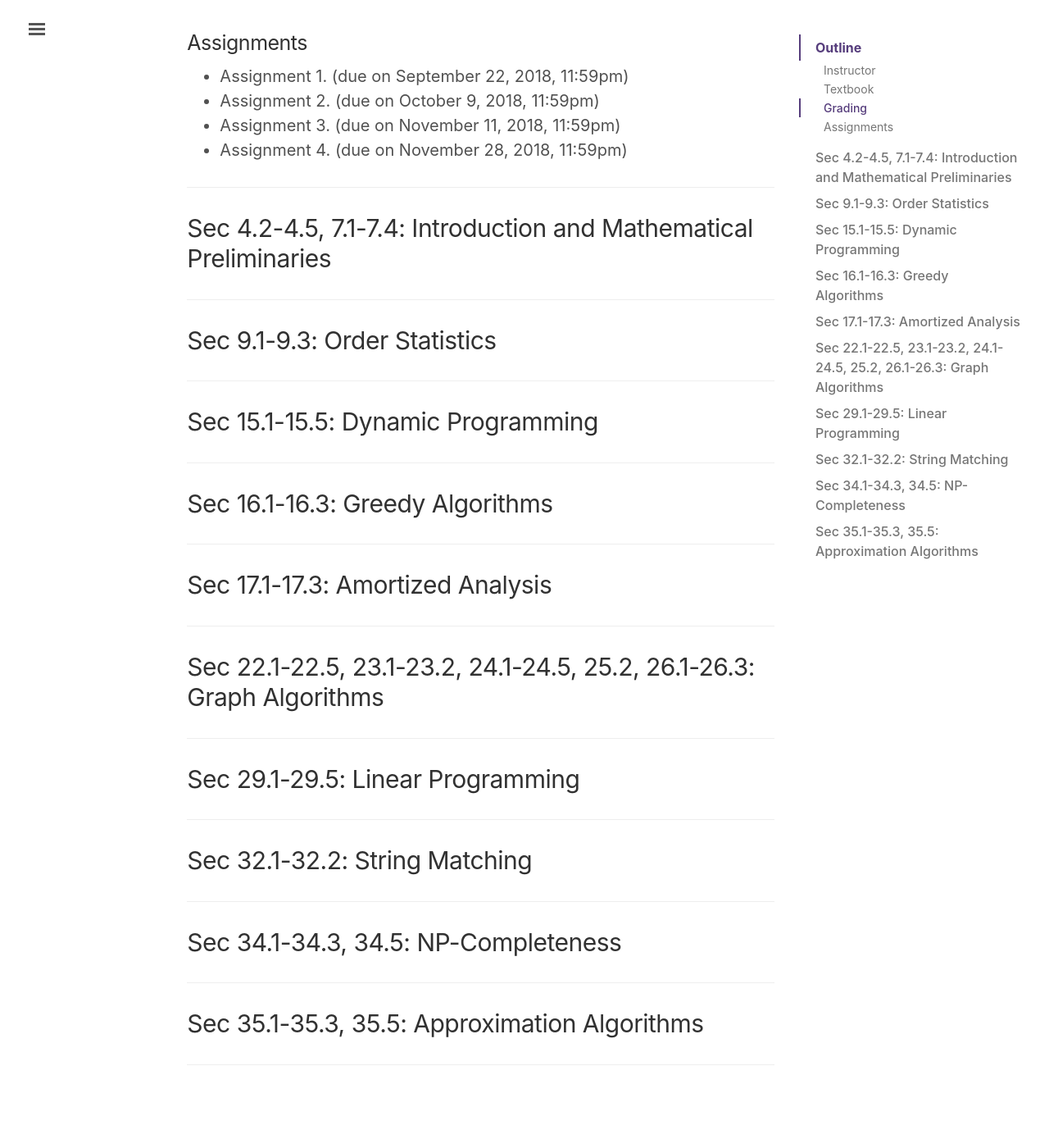
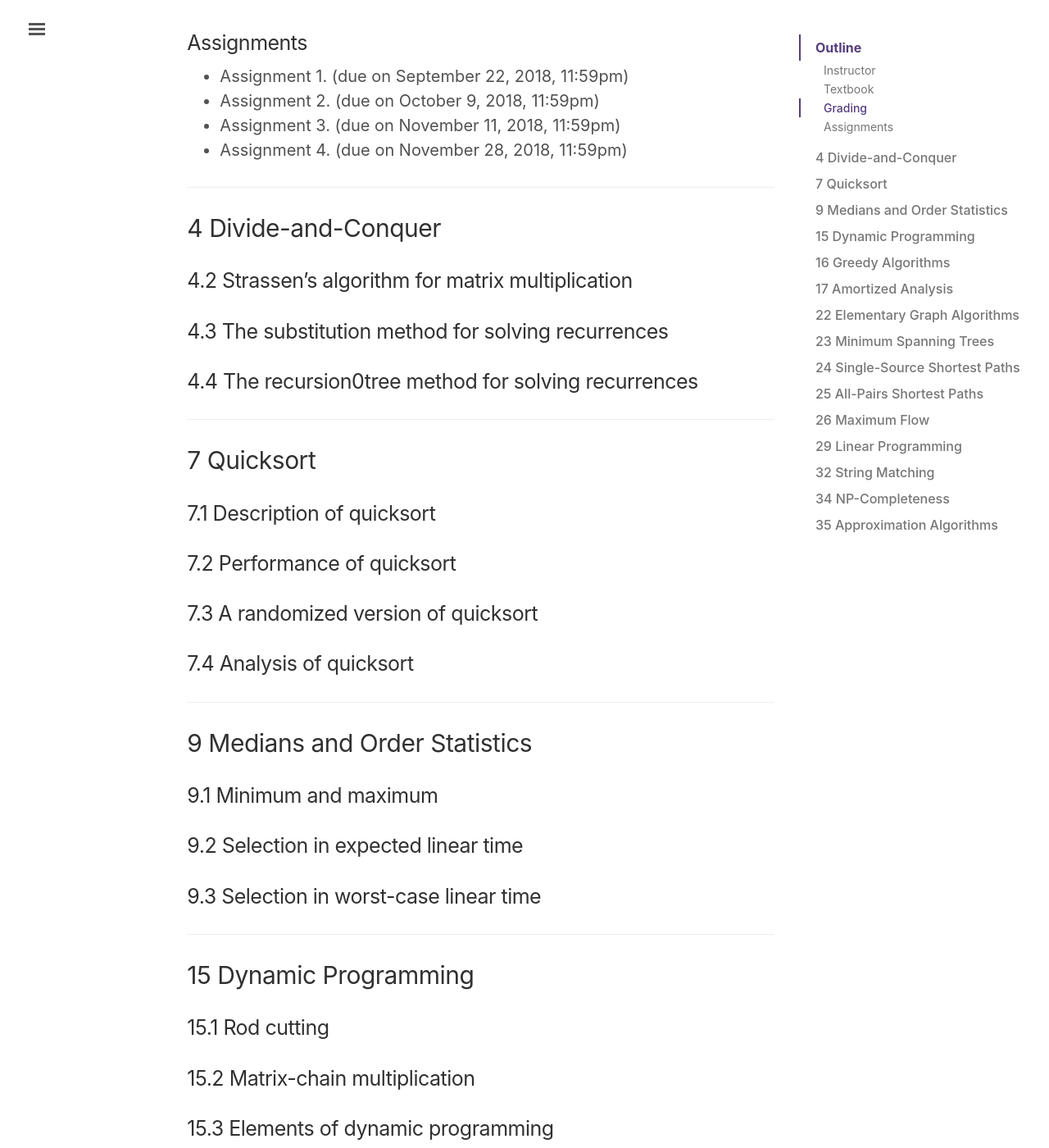
Before and after one commit to lingt-xyz/note, a Jekyll site: the page built from _posts/2018-09-01-COMP465.md, in a window 1280 px wide and 1400 px high, scrolled down 797 px. Shown: the whole window at 82% size. Built offline with Jekyll 4.4.1, drawn with Linux system fonts in a browser that asks for light colours; comment, search, counter and statistics services are not loaded; before the commit the page ends 2127 px from its top, so only the background shows below that; some of the changed text lies outside the part shown.

Commit message:
update outline

```diff
--- a/_posts/2018-09-01-COMP465.md
+++ b/_posts/2018-09-01-COMP465.md
@@ -32,40 +32,140 @@ Introduction to Algorithms, third edition, by T. Cormen, C. Leiserson, R. Rivest
 
 ---
 
-## Sec 4.2-4.5, 7.1-7.4: Introduction and Mathematical Preliminaries
+## 4 Divide-and-Conquer
+
+### 4.2 Strassen's algorithm for matrix multiplication
+
+### 4.3 The substitution method for solving recurrences
+
+### 4.4 The recursion0tree method for solving recurrences
 
 ---
 
-## Sec 9.1-9.3: Order Statistics
+## 7 Quicksort
+
+### 7.1 Description of quicksort
+
+### 7.2 Performance of quicksort
+
+### 7.3 A randomized version of quicksort
+
+### 7.4 Analysis of quicksort
 
 ---
 
-## Sec 15.1-15.5: Dynamic Programming
+## 9 Medians and Order Statistics
+
+### 9.1 Minimum and maximum
+
+### 9.2 Selection in expected linear time
+
+### 9.3 Selection in worst-case linear time
 
 ---
 
-## Sec 16.1-16.3: Greedy Algorithms
+## 15 Dynamic Programming
+
+### 15.1 Rod cutting
+
+### 15.2 Matrix-chain multiplication
+
+### 15.3 Elements of dynamic programming
+
+### 15.4 Longest common subsequence
+
+### 15.5 Optimal binary search trees
 
 ---
 
-## Sec 17.1-17.3: Amortized Analysis
+## 16 Greedy Algorithms
+
+### 16.1 Anactivity-selection problem
+
+### 16.2 Elements of greedy strategy
+
+### 16.3 Huffman codes
 
 ---
 
-## Sec 22.1-22.5, 23.1-23.2, 24.1-24.5, 25.2, 26.1-26.3: Graph Algorithms
+## 17 Amortized Analysis
+
+### 17.1 Aggregate analysis
+
+### 17.2 The accounting method
+
+### 17.3 The potential method
 
 ---
 
-## Sec 29.1-29.5: Linear Programming
+## 22 Elementary Graph Algorithms
+
+### 22.1 Representations of graphs
+### 22.2 Breadth-first search
+### 22.3 Depth-first search
+### 22.4 Topological sort
+### 22.5 Strongly connected components
 
 ---
 
-## Sec 32.1-32.2: String Matching
+## 23 Minimum Spanning Trees
+### 23.1 Growing a minimum spanning tree
+### 23.2 The algorithms of Kruskal and Prim
 
 ---
 
-## Sec 34.1-34.3, 34.5: NP-Completeness
+## 24 Single-Source Shortest Paths
+
+### 24.1 The Bellman-Ford algorithm
+### 24.2 Single-source shortest paths in directed acyclic graphs
+### 24.3 Dijkstra's algorithm
+### 24.4 Difference constraints and shortest paths
+### 24.5 Proofs of shortest-paths properties
 
 ---
 
-## Sec 35.1-35.3, 35.5: Approximation Algorithms
+## 25 All-Pairs Shortest Paths
+
+### 25.2 The Floyed-Warshall algorithm
+
+---
+
+## 26 Maximum Flow
+
+### 26.1 Flow networks
+### 26.2 The Ford-Fulkerson method
+### 26.3 Maximum bipartite matching
+
+---
+
+## 29 Linear Programming
+
+### 29.1 Standard and slack forms
+### 29.2 Formulating problems as linear programs
+### 29.3 The simplex algorithm
+### 29.4 Duality
+### 29.5 The initial basic feasible solution
+
+---
+
+## 32 String Matching
+
+### 32.1 The naive string-matching algorithm
+### 32.2 The Rabin-Karp algorithm
+
+---
+
+## 34 NP-Completeness
+
+### 34.1 Polynomial time
+### 34.2 Polynoimal-time verification
+### 34.3 NP-completeness and reducibility
+### 34.5 NP-complete problems
+---
+
+## 35 Approximation Algorithms
+
+### 35.1 The vertex-cover problem
+### 35.2 The travling-salesman problem
+### 35.3 The set-covering problem
+### 35.5 The subset-sum problem
```
